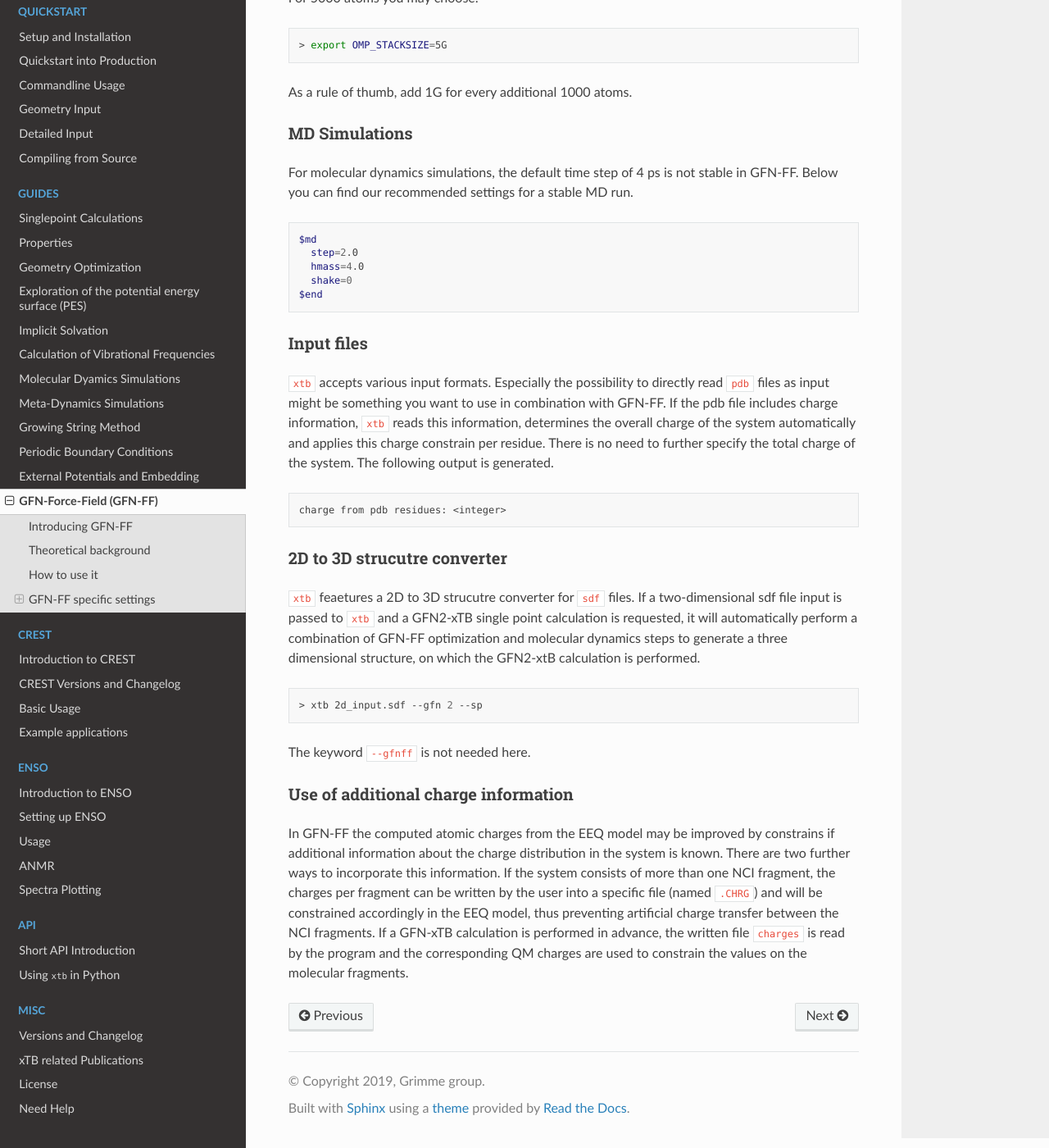
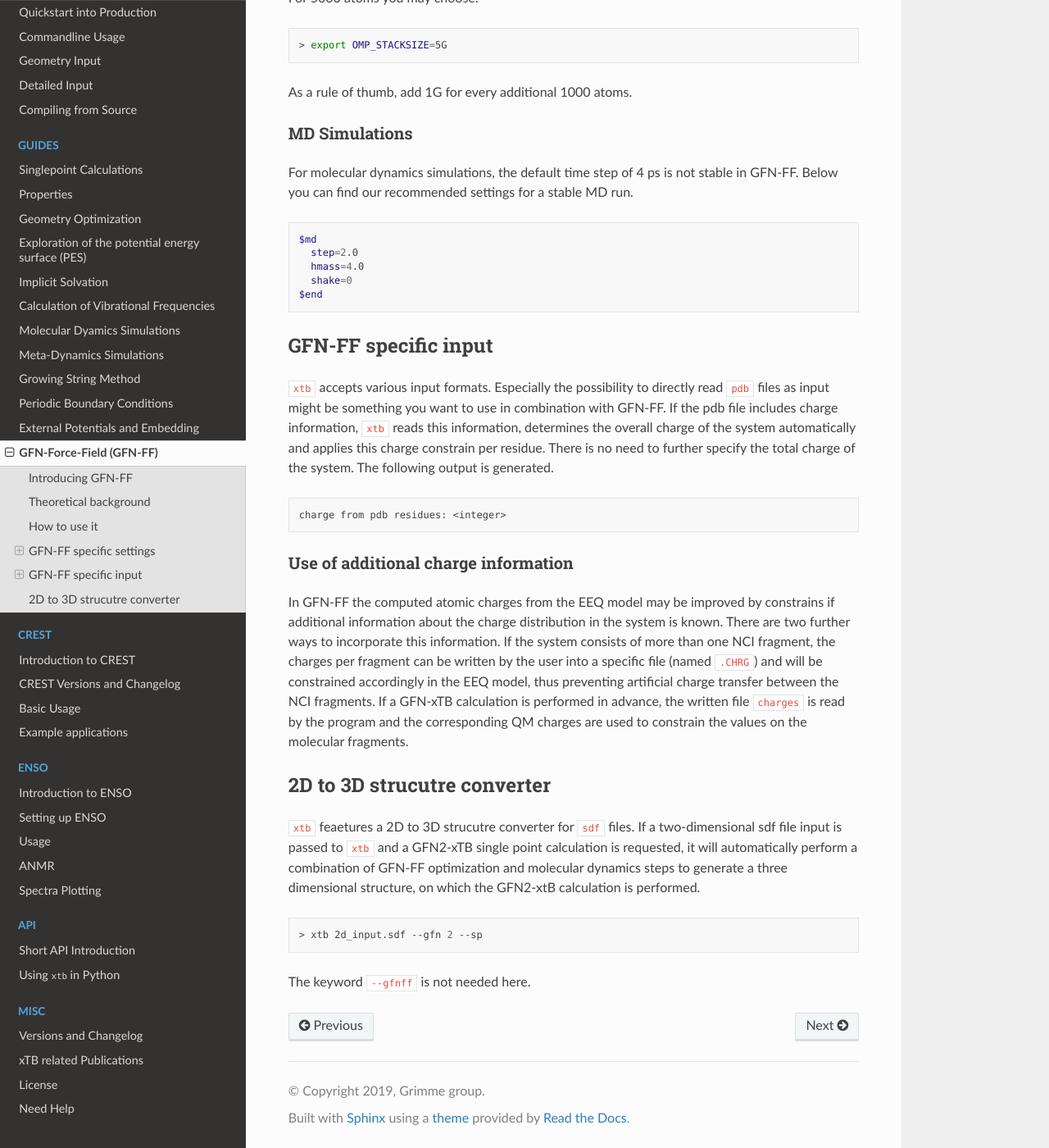
Before and after one commit to grimme-lab/xtb_docs, a Sphinx documentation site: the page built from source/gfnff.rst, in a window 1280 px wide and 1400 px high, scrolled down 2564 px. Shown: the whole window at 82% size. Built offline with Sphinx 7.4.7 and the Read the Docs theme 2.0.0, drawn with Linux system fonts in a browser that asks for light colours; some of the changed text lies outside the part shown.

Commit message:
changed ordering

```diff
--- a/source/gfnff.rst
+++ b/source/gfnff.rst
@@ -97,8 +97,8 @@ For molecular dynamics simulations, the default time step of 4 ps is not stable
      shake=0
    $end
 
-Input files
----------------------
+GFN-FF specific input
+============================
 
 ``xtb`` accepts various input formats. Especially the possibility to directly read ``pdb`` files as input might be something you want to use in combination with GFN-FF. If the pdb file includes charge information, ``xtb`` reads this information, determines the overall charge of the system automatically and applies this charge constrain per residue. There is no need to further specify the total charge of the system. The following output is generated.
 
@@ -106,9 +106,15 @@ Input files
 
    charge from pdb residues: <integer>
 
+Use of additional charge information
+-------------------------------------
+
+In GFN-FF the computed atomic charges from the EEQ model may be improved by constrains if additional information about the charge distribution in the system is known. There are two further ways to incorporate this information. If the system consists of more than one NCI fragment, the charges per fragment can be written by the user into a specific file
+(named ``.CHRG``) and will be constrained accordingly in the EEQ model, thus preventing artificial charge transfer between the NCI fragments. If a GFN-xTB calculation is performed in advance, the written file ``charges`` is read by the program and the corresponding QM charges are used to constrain the values on the molecular fragments.
+
 
 2D to 3D strucutre converter
--------------------------------
+============================
 
 ``xtb`` feaetures a 2D to 3D strucutre converter for ``sdf`` files. If a two-dimensional sdf file input is passed to ``xtb`` and a GFN2-xTB single point calculation is requested, it will automatically perform a combination of GFN-FF optimization and molecular dynamics steps to generate a three dimensional structure, on which the GFN2-xtB calculation is performed.
 
@@ -117,9 +123,3 @@ Input files
   > xtb 2d_input.sdf --gfn 2 --sp
 
 The keyword ``--gfnff`` is not needed here.
-
-Use of additional charge information
--------------------------------------
-
-In GFN-FF the computed atomic charges from the EEQ model may be improved by constrains if additional information about the charge distribution in the system is known. There are two further ways to incorporate this information. If the system consists of more than one NCI fragment, the charges per fragment can be written by the user into a specific file
-(named ``.CHRG``) and will be constrained accordingly in the EEQ model, thus preventing artificial charge transfer between the NCI fragments. If a GFN-xTB calculation is performed in advance, the written file ``charges`` is read by the program and the corresponding QM charges are used to constrain the values on the molecular fragments.
```
